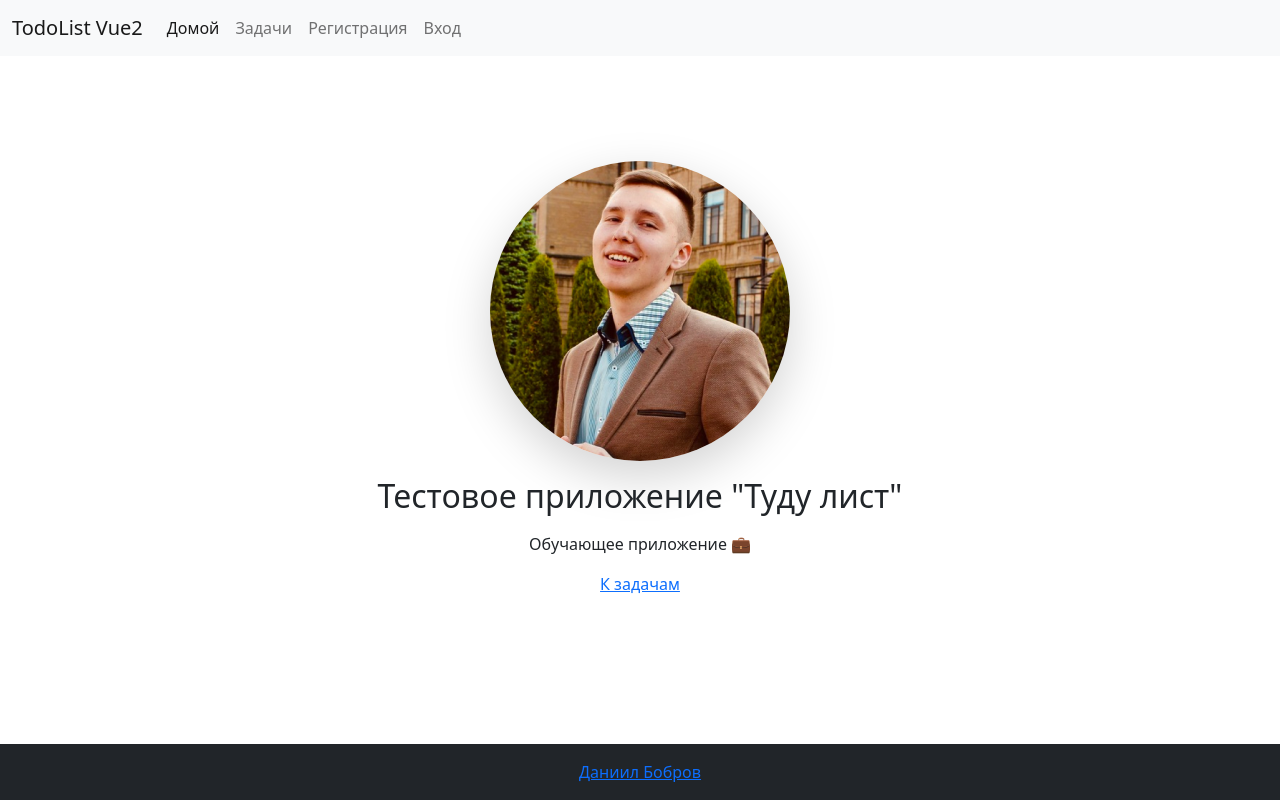
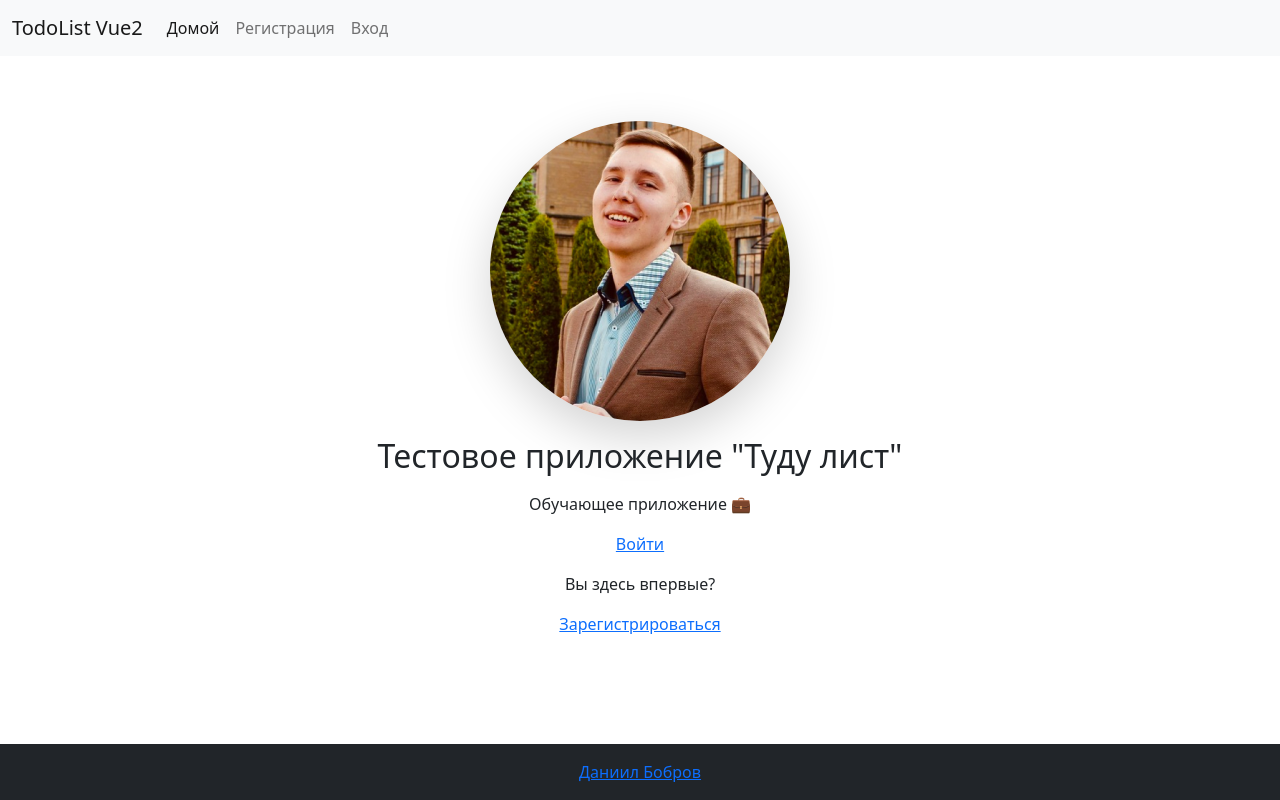
Before and after one commit to bobrov-site/todolistvue, a Vue app: page / in a window 1280 px wide. Built offline with nearby package versions, Linux system fonts and the light colour scheme; no server answers.

Commit message:
added link to profile from HomeView.vue when a user is logged

```diff
--- a/src/components/UI/NavbarBootstrap.vue
+++ b/src/components/UI/NavbarBootstrap.vue
@@ -10,7 +10,7 @@
           <li class="nav-item">
             <router-link class="nav-link" to="/">Домой</router-link>
           </li>
-          <li class="nav-item">
+          <li v-if="isLogin" class="nav-item">
             <router-link class="nav-link" to="/todolist">Задачи</router-link>
           </li>
           <li v-if="!isLogin" class="nav-item">
--- a/src/views/HomeView.vue
+++ b/src/views/HomeView.vue
@@ -10,8 +10,15 @@
         <div class="col-12 text-center">
           <h2>Тестовое приложение "Туду лист"</h2>
           <p>Обучающее приложение 💼</p>
-          <router-link to="/todolist">
+          <router-link v-if="isLogin" to="/todolist">
             К задачам
+          </router-link>
+          <router-link v-if="!isLogin" to="/signIn">
+            Войти
+          </router-link>
+          <p class="text-body">Вы здесь впервые?</p>
+          <router-link to="/signUp">
+            Зарегистрироваться
           </router-link>
         </div>
       </div>
@@ -21,9 +28,15 @@
 
 <script>
 import ContainerBootstrap from "@/components/UI/ContainerBootstrap";
+import {mapState} from "vuex";
 export default {
   name: 'HomeView',
-  components: {ContainerBootstrap}
+  components: {ContainerBootstrap},
+  computed: {
+    ...mapState({
+      isLogin: state => state.user.isLogin
+    })
+  }
 }
 </script>
 <style scoped lang="scss">
```
